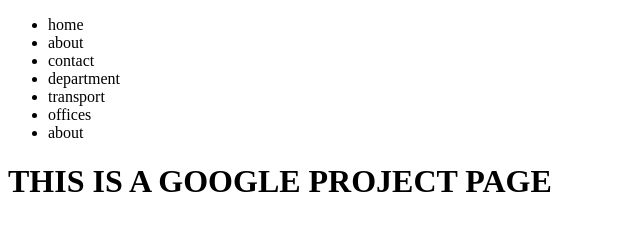
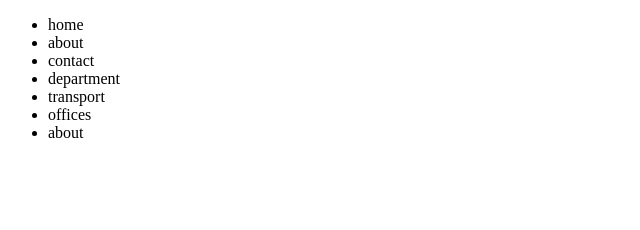
Before and after one commit to sundaymark/another-text, a plain HTML site: page index.html in a window 1280 px wide. Shown: the whole page, without its empty margins (0-640 px from the left). Drawn offline with Linux system fonts and the light colour scheme.

Commit message:
deleted the heading page of the html

```diff
--- a/index.html
+++ b/index.html
@@ -15,7 +15,6 @@
         <li>offices</li>
         <li>about</li>
     </ul>
-    <h1>THIS IS A GOOGLE PROJECT PAGE</h1>
 
 </body>
 </html>
```
